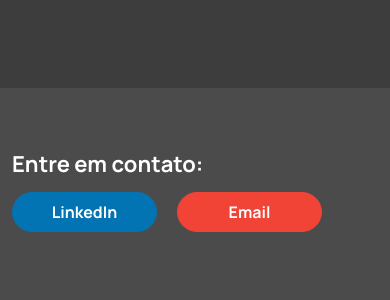
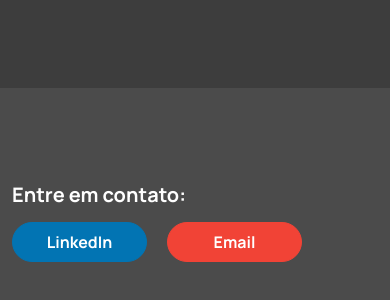
Before and after one commit to Hitallo-moreira/portfolio, a React (Vite) app: page / in a window 390 px wide. Shown: the part 4152-4452 px from the top of the page. Built offline with nearby package versions, Linux system fonts and the light colour scheme; the HTML template or start-up script is replaced by a standard one.

Commit message:
feat: add responsive style in footer

```diff
--- a/src/styles/components/_footer.scss
+++ b/src/styles/components/_footer.scss
@@ -82,3 +82,34 @@
         }
     }
 }
+
+@media only screen and (max-width: 768px) {
+    footer {
+        .footer-info {
+            .contact-section {
+                margin: 2rem 0 4rem 0;
+
+                h1 {
+                    font-size: 20px;
+                }
+
+                .action {
+                    .linkedin,
+                    .email {
+                        input {
+                            width: 135px;
+                        }
+                    }
+                }
+            }
+
+            .logo {
+                a {
+                    position: relative;
+                    bottom: 40px;
+                    right: 40px;
+                }
+            }
+        }
+    }
+}
```
